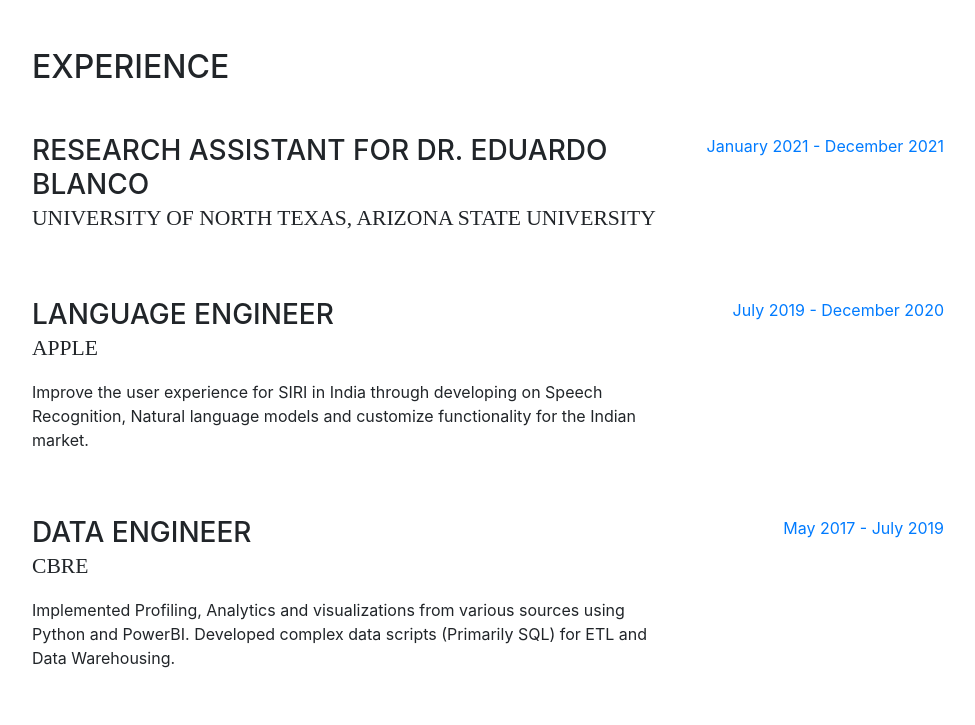
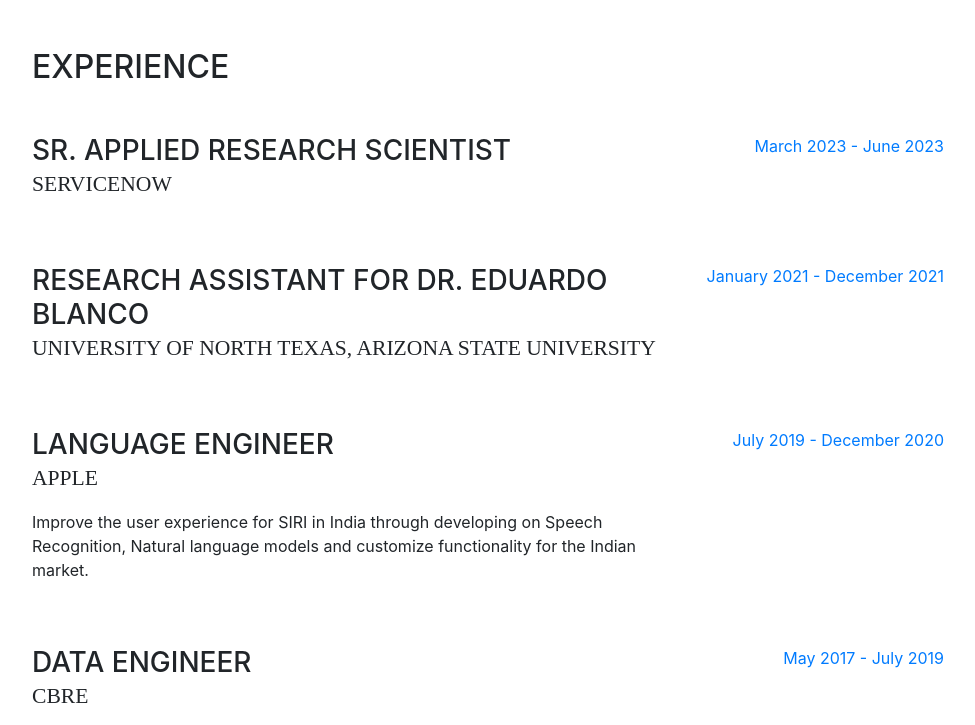
Before and after one commit to krishna-chaitanya-sanagavarapu/krishna-chaitanya-sanagavarapu.github.io, a website with bundled scripts: page index.html in a window 1280 px wide. Shown: the part 800-1525 px from the top of the page, without its empty margins (288-1263 px from the left). Built offline with nearby package versions, Linux system fonts and the light colour scheme; a web font is replaced by a local one.

Commit message:
Update index.html

```diff
--- a/index.html
+++ b/index.html
@@ -166,6 +166,16 @@
 
           <div class="resume-item d-flex flex-column flex-md-row mb-5">
             <div class="resume-content mr-auto">
+              <h3 class="mb-0">Sr. Applied Research Scientist</h3>
+              <div class="subheading mb-3">ServiceNow</div>
+            </div>
+            <div class="resume-date text-md-right">
+              <span class="text-primary">March 2023 - June 2023</span>
+            </div>
+          </div>
+
+          <div class="resume-item d-flex flex-column flex-md-row mb-5">
+            <div class="resume-content mr-auto">
               <h3 class="mb-0">Research Assistant for Dr. Eduardo Blanco</h3>
               <div class="subheading mb-3">University of North Texas, Arizona State University</div>
             </div>
@@ -331,6 +341,10 @@
             <ul class="fa-ul mb-2">
               <li>
                 <i class="fa-li fa fa-book text-warning"></i>
+                Krishna Sanagavarapu, Jathin Singaraju, Anusha Kakileti, Anirudh Kaza, Aaron Mathews, Helen Li, Nathan Brito, and Eduardo Blanco. 2022. Disentangling Indirect Answers to Yes-No Questions in Real Conversations. In Proceedings of the 2022 Conference of the North American Chapter of the Association for Computational Linguistics: Human Language Technologies, pages 4677–4695, Seattle, United States. Association for Computational Linguistics. <b>(NAACL)</b> |
+                <a href="https://aclanthology.org/2022.naacl-main.345/" target="_blank"> pdf </a> </li>
+              <li>
+                <i class="fa-li fa fa-book text-warning"></i>
                 Krishna C Sanagavarapu, Alakananda Vempala and Eduardo Blanco. 2017. Determining When and Whether People Participate in The Events They Tweet About. In Proceedings of the 55th Annual Meeting of the Association for Computational Linguistics <b>(ACL)</b>, Vancouver, Canada |
                 <a href="http://www.aclweb.org/anthology/P17-2101" target="_blank"> pdf </a> </li>
               <li>
```
